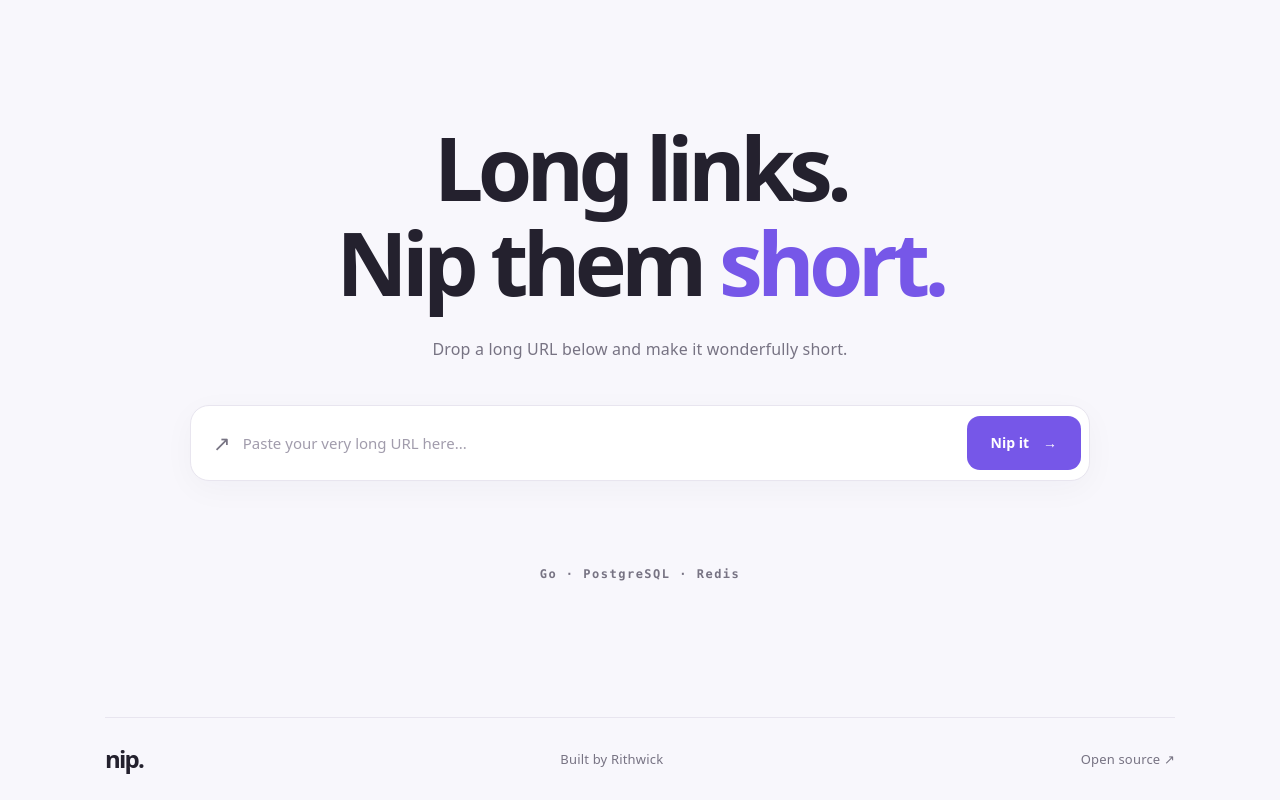
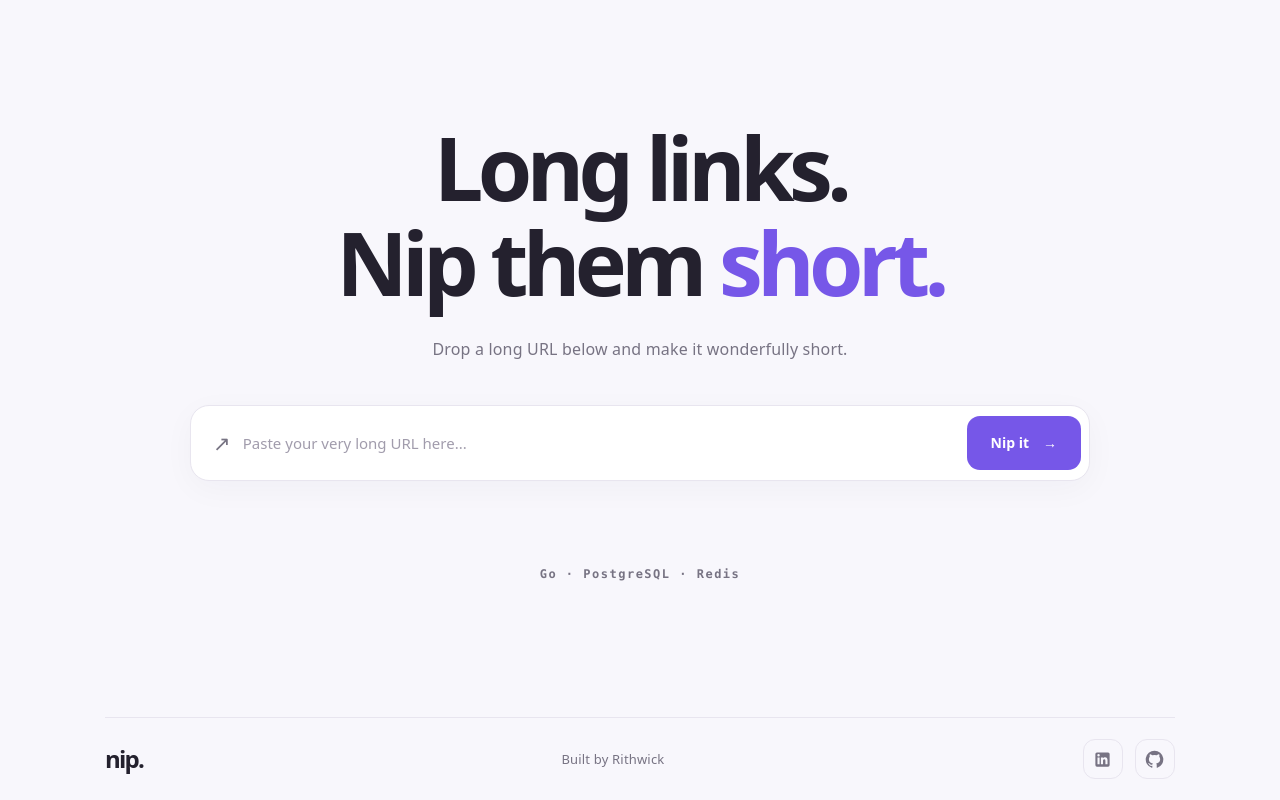
Before and after one commit to Dunkrick/url-shortener, a React (Vite) app in the folder frontend/: page / in a window 1280 px wide. Built offline with nearby package versions, Linux system fonts and the light colour scheme.

Commit message:
fix: update the favicon and social links

```diff
--- a/frontend/src/App.css
+++ b/frontend/src/App.css
@@ -1,5 +1,5 @@
 .page {
-  width: min(100% - 56px, 1120px);
+  width: min(calc(100% - 56px), 1120px);
   min-height: 100svh;
   margin-inline: auto;
   display: flex;
@@ -158,19 +158,47 @@ main {
   text-decoration: none;
 }
 
-.site-footer p,
-.site-footer > a:last-child {
+.site-footer p {
   color: var(--muted);
   font-size: 13px;
 }
 
-.site-footer > a:last-child {
-  text-decoration: none;
-  transition: color 160ms ease;
+.footer-socials {
+  display: flex;
+  align-items: center;
+  gap: 12px;
 }
 
-.site-footer > a:last-child:hover {
+.footer-socials a {
+  width: 38px;
+  height: 38px;
+  display: inline-flex;
+  align-items: center;
+  justify-content: center;
+  border: 1px solid var(--border);
+  border-radius: 12px;
+  color: var(--muted);
+  text-decoration: none;
+  transition:
+    color 160ms ease,
+    border-color 160ms ease,
+    background 160ms ease;
+}
+
+.footer-socials svg {
+  width: 19px;
+  height: 19px;
+}
+
+.footer-socials a:hover {
   color: var(--accent);
+  border-color: var(--accent);
+  background: rgba(118, 87, 232, 0.05);
+}
+
+.footer-socials a:focus-visible {
+  outline: 3px solid var(--accent);
+  outline-offset: 4px;
 }
 
 .sr-only {
@@ -245,9 +273,17 @@ main {
     font-size: 21px;
   }
 
-  .site-footer p,
-  .site-footer > a:last-child {
+  .site-footer p {
     font-size: 11px;
+  }
+
+  .footer-socials {
+    gap: 8px;
+  }
+
+  .footer-socials a {
+    width: 34px;
+    height: 34px;
   }
 }
 
--- a/frontend/src/App.tsx
+++ b/frontend/src/App.tsx
@@ -63,13 +63,37 @@ function App() {
 
         <p>Built by Rithwick</p>
 
-        <a
-          href="https://github.com/Dunkrick/url-shortener"
-          target="_blank"
-          rel="noreferrer"
-        >
-          Open source ↗
-        </a>
+        <nav className="footer-socials" aria-label="Social links">
+          <a
+            href="https://www.linkedin.com/in/rithwick-gurram/"
+            target="_blank"
+            rel="noreferrer"
+            aria-label="LinkedIn profile"
+          >
+            <svg
+              viewBox="0 0 24 24"
+              aria-hidden="true"
+              fill="currentColor"
+            >
+              <path d="M19 3H5a2 2 0 0 0-2 2v14a2 2 0 0 0 2 2h14a2 2 0 0 0 2-2V5a2 2 0 0 0-2-2ZM8.34 18H5.67V9.4h2.67ZM7 8.22a1.55 1.55 0 1 1 .02-3.1A1.55 1.55 0 0 1 7 8.22ZM18.34 18h-2.67v-4.19c0-1-.02-2.28-1.39-2.28-1.39 0-1.6 1.08-1.6 2.2V18h-2.67V9.4h2.56v1.17h.04a2.8 2.8 0 0 1 2.52-1.39c2.7 0 3.21 1.78 3.21 4.1Z" />
+            </svg>
+          </a>
+
+          <a
+            href="https://github.com/Dunkrick"
+            target="_blank"
+            rel="noreferrer"
+            aria-label="GitHub profile"
+          >
+            <svg
+              viewBox="0 0 24 24"
+              aria-hidden="true"
+              fill="currentColor"
+            >
+              <path d="M12 .9a11.1 11.1 0 0 0-3.51 21.63c.55.1.76-.24.76-.53v-2.06c-3.1.67-3.76-1.32-3.76-1.32-.5-1.28-1.23-1.62-1.23-1.62-1.01-.69.08-.68.08-.68 1.12.08 1.71 1.15 1.71 1.15 1 1.7 2.62 1.21 3.26.92.1-.72.39-1.21.71-1.49-2.48-.28-5.09-1.24-5.09-5.52 0-1.22.44-2.22 1.15-3-.12-.28-.5-1.42.11-2.96 0 0 .94-.3 3.06 1.15a10.65 10.65 0 0 1 5.57 0c2.12-1.44 3.05-1.15 3.05-1.15.61 1.54.23 2.68.12 2.96.72.78 1.15 1.78 1.15 3 0 4.29-2.61 5.23-5.1 5.51.4.35.76 1.03.76 2.08V22c0 .29.2.63.76.52A11.1 11.1 0 0 0 12 .9Z" />
+            </svg>
+          </a>
+        </nav>
       </footer>
     </div>
   )
```
Also changed, not shown: frontend/public/favicon.svg.
